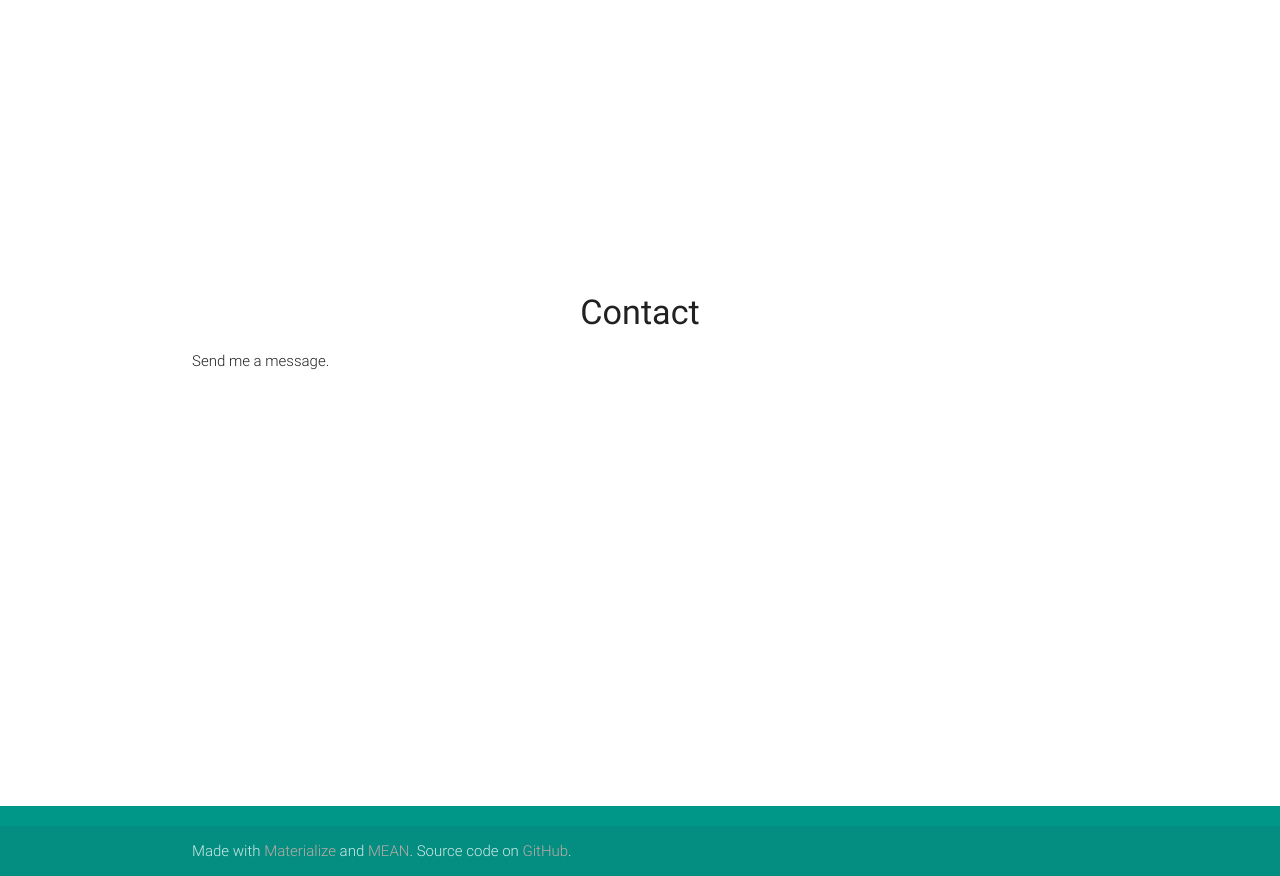
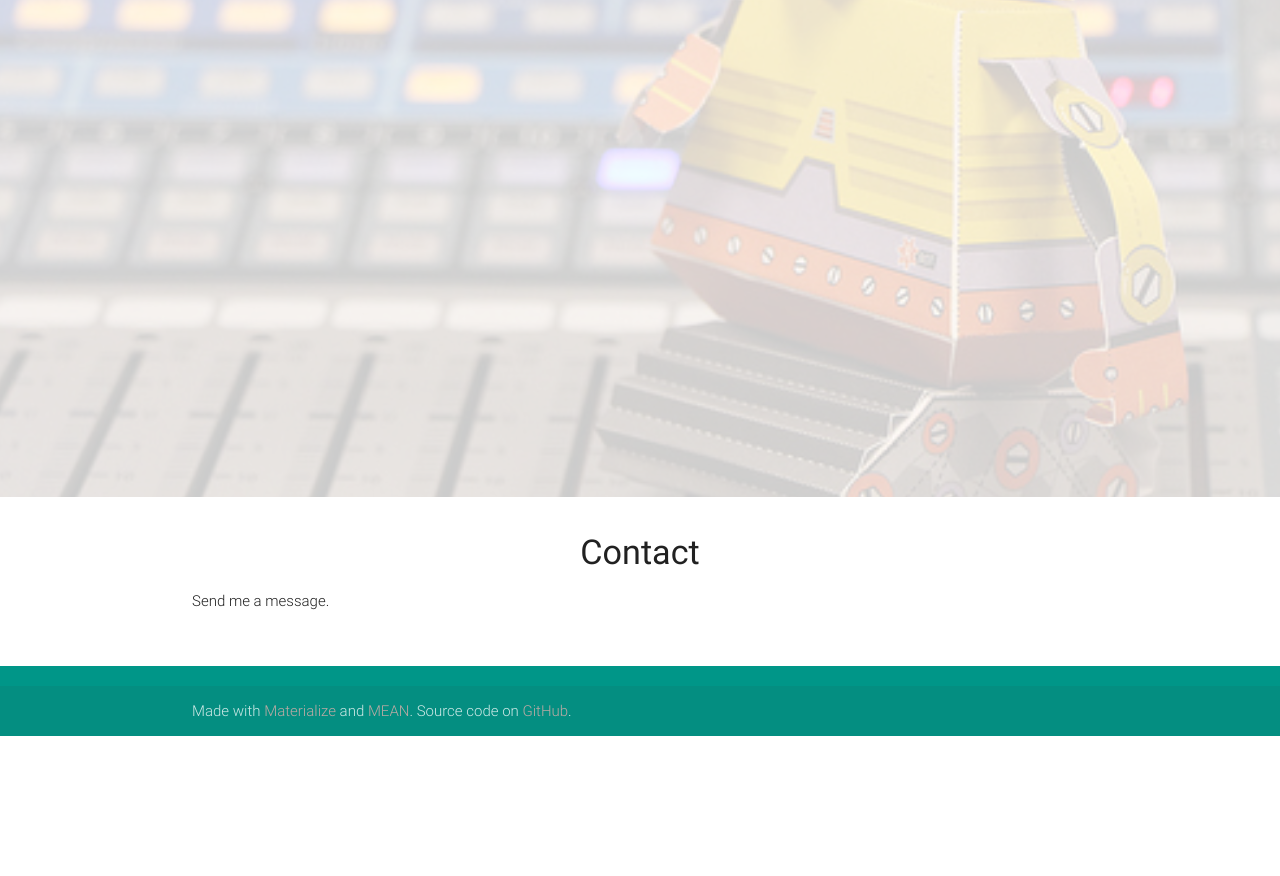
Before and after one commit to rudietuesdays/rae_site, a website: page client/index.html in a window 1280 px wide. Shown: the part 967-1843 px from the top of the page. After the commit the page ends 1703 px from the top, so only its background shows below. Drawn offline with nearby package versions, Linux system fonts and the light colour scheme; some packages are replaced by stand-ins of ours; some icons are missing.

Commit message:
updated css styling

```diff
--- a/client/css/style.css
+++ b/client/css/style.css
@@ -19,15 +19,14 @@ p {
   color: #26a69a;
 }
 
-.parallax-container {
-  min-height: 380px;
-  line-height: 0;
-  height: auto;
-  color: rgba(255,255,255,.9);
+.parallax {
+  opacity: 0.2;
 }
-  .parallax-container .section {
-    width: 100%;
-  }
+
+.parallax img {
+  min-width: 130%;
+  min-height: 130%;
+}
 
 @media only screen and (max-width : 992px) {
   .parallax-container .section {
--- a/client/index.html
+++ b/client/index.html
@@ -4,6 +4,17 @@
 <head>
   <meta http-equiv="Content-Type" content="text/html; charset=UTF-8"/>
   <title>A. Rae Gaines</title>
+  <!-- import Google Icon Font-->
+  <link href="http://fonts.googleapis.com/icon?family=Material+Icons" rel="stylesheet">
+  <!-- import CSS-->
+  <link type="text/css" rel="stylesheet" href="css/materialize.min.css" media="screen,projection" />
+  <link href="css/style.css" type="text/css" rel="stylesheet" media="screen,projection"/>
+  <!-- let browser know website is optimized for mobile-->
+  <meta name="viewport" content="width=device-width, initial-scale=1.0" />
+  <!-- import jQuery before materialize.js-->
+  <script type="text/javascript" src="https://code.jquery.com/jquery-2.1.1.min.js"></script>
+  <script src="js/materialize.js"></script>
+  <script src="js/init.js"></script>
   <!-- import bower packages -->
   <script type="text/javascript" src="moment/moment.js"></script>
   <script src="angular/angular.js" charset="utf-8"></script>
@@ -14,13 +25,6 @@
   <!-- link factories and controllers -->
   <script src="assets/factories/welcomeFactory.js" charset="utf-8"></script>
   <script src="assets/controllers/welcomeController.js" charset="utf-8"></script>
-  <!-- import Google Icon Font-->
-  <link href="http://fonts.googleapis.com/icon?family=Material+Icons" rel="stylesheet">
-  <!-- import CSS-->
-  <link type="text/css" rel="stylesheet" href="css/materialize.min.css" media="screen,projection" />
-  <link href="css/style.css" type="text/css" rel="stylesheet" media="screen,projection"/>
-  <!-- let browser know website is optimized for mobile-->
-  <meta name="viewport" content="width=device-width, initial-scale=1.0" />
 </head>
 
 <body>
@@ -44,12 +48,6 @@
       </div>
     </div>
   </footer>
-  <!-- import jQuery before materialize.js-->
-  <script type="text/javascript" src="https://code.jquery.com/jquery-2.1.1.min.js"></script>
-  <script src="js/materialize.js"></script>
-  <script src="js/init.js"></script>
-
-
 </body>
 
 </html>
--- a/client/partials/welcome.html
+++ b/client/partials/welcome.html
@@ -1,3 +1,8 @@
+<script>
+    $(document).ready(function(){
+       $('.parallax').parallax();
+    });
+</script>
 <div ng-controller="welcomeController">
 	<div id="index-banner" class="parallax-container">
     <div class="section no-pad-bot">
@@ -77,14 +82,4 @@
 
     </div>
   </div>
-
-
-  <div class="parallax-container valign-wrapper">
-    <div class="section no-pad-bot">
-      <div class="container">
-
-      </div>
-    </div>
-    <div class="parallax"><img src="imgs/audio_bot.jpg"></div>
-  </div>
 </div>
```
Also changed, not shown: client/js/init.js (line endings or trailing spaces).
